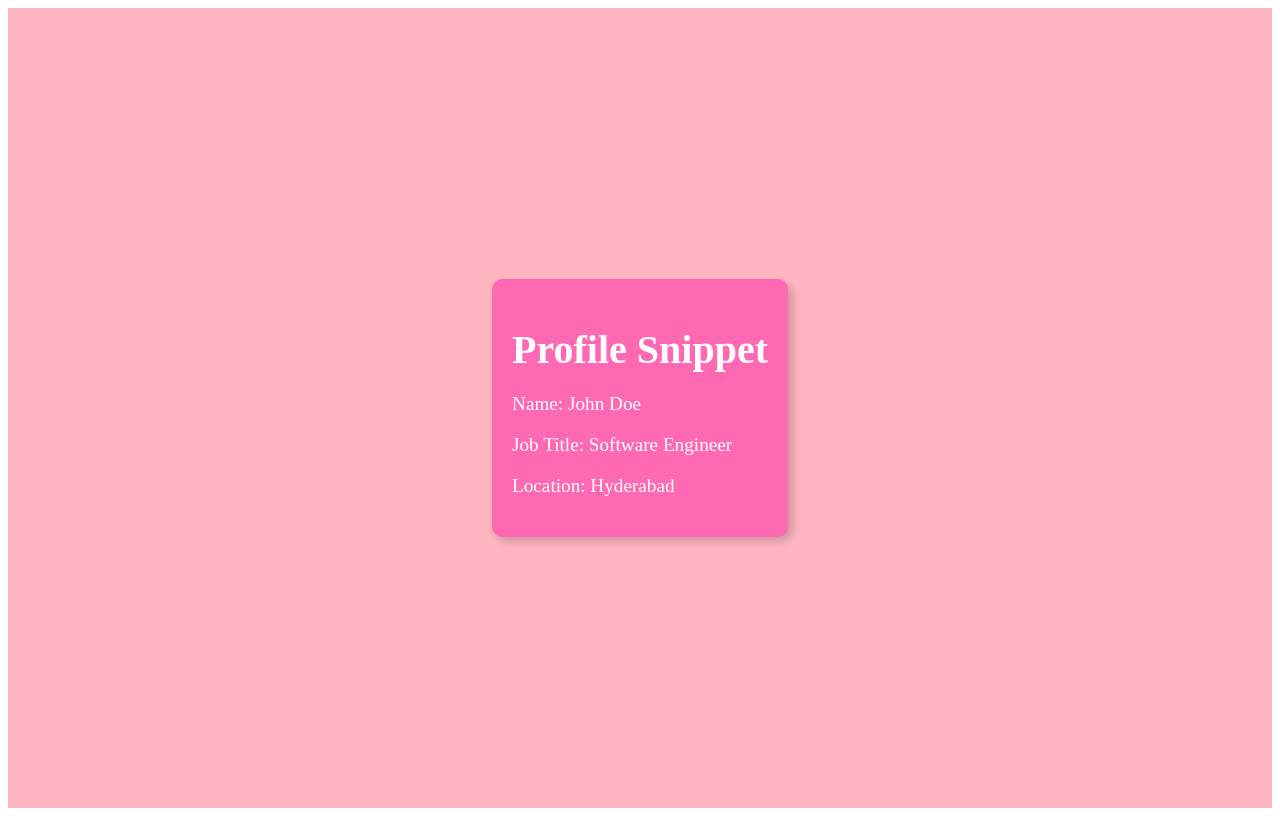
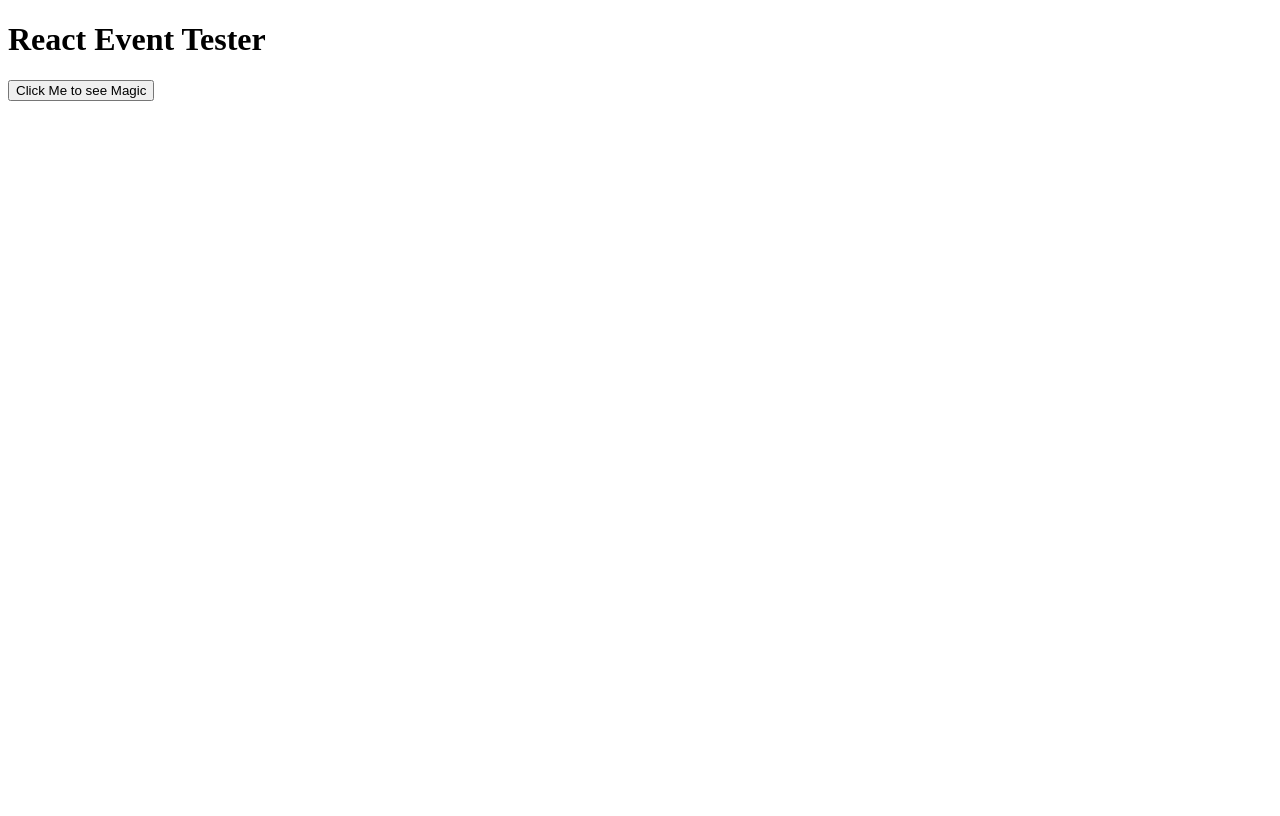
Before and after one commit to venkataguruprasadG/Full_Stack_AI_Enginner_Journal, a React (Vite) app in the folder REACT/React-Practice/: page / in a window 1280 px wide. Built offline with nearby package versions, Linux system fonts and the light colour scheme.

Commit message:
event trigger project done.

```diff
--- a/REACT/React-Practice/src/main.jsx
+++ b/REACT/React-Practice/src/main.jsx
@@ -2,10 +2,10 @@ import { StrictMode } from 'react'
 import { createRoot } from 'react-dom/client'
 
 // This is the important part: pointing to your new folder
-import Project2 from './react-practice-problems/project2/project2.jsx'
+import Project3 from './react-practice-problems/project3/project3.jsx'
 
 createRoot(document.getElementById('root')).render(
   <StrictMode>
-    <Project2 />
+    <Project3 />
   </StrictMode>,
 )
--- /dev/null
+++ b/REACT/React-Practice/src/react-practice-problems/project3/project3.jsx
@@ -0,0 +1,15 @@
+function Project3() {
+
+    const handleAlert = () => {
+        alert("You clicked the button");
+    }
+    return (
+        <div className="container">
+            <h1 className="title">React Event Tester</h1>
+            <button className="btn" onClick={handleAlert}>
+                Click Me to see Magic</button>
+        </div>
+    );
+}
+
+export default Project3;
```
